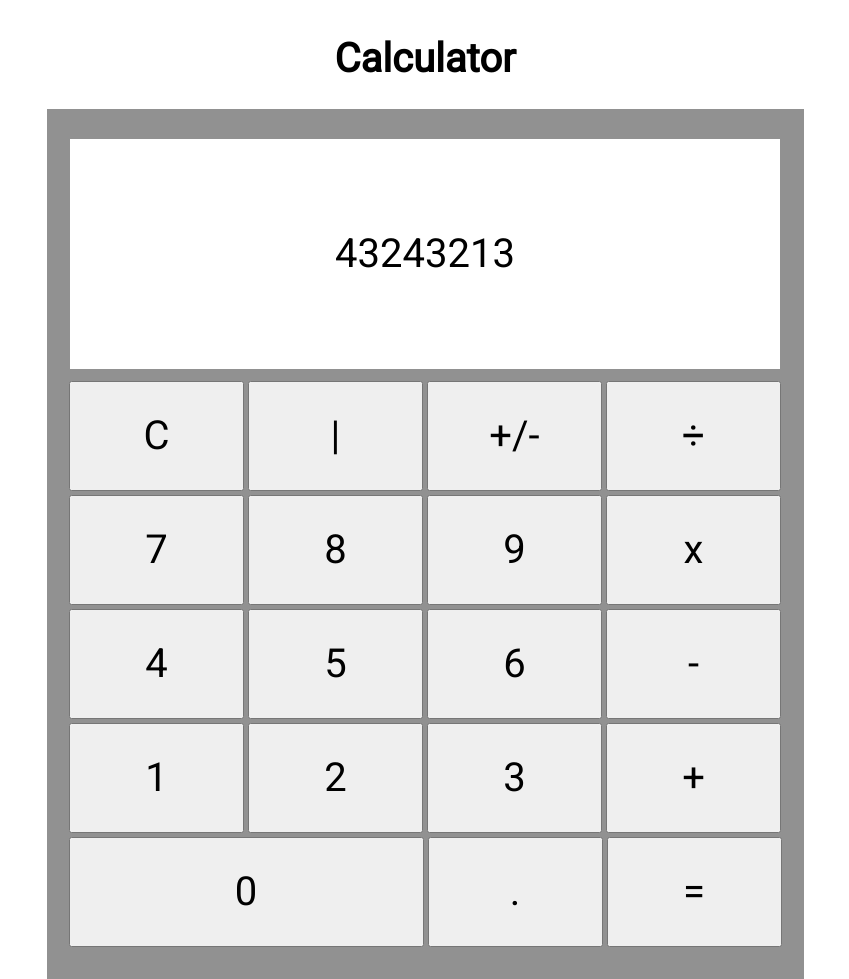
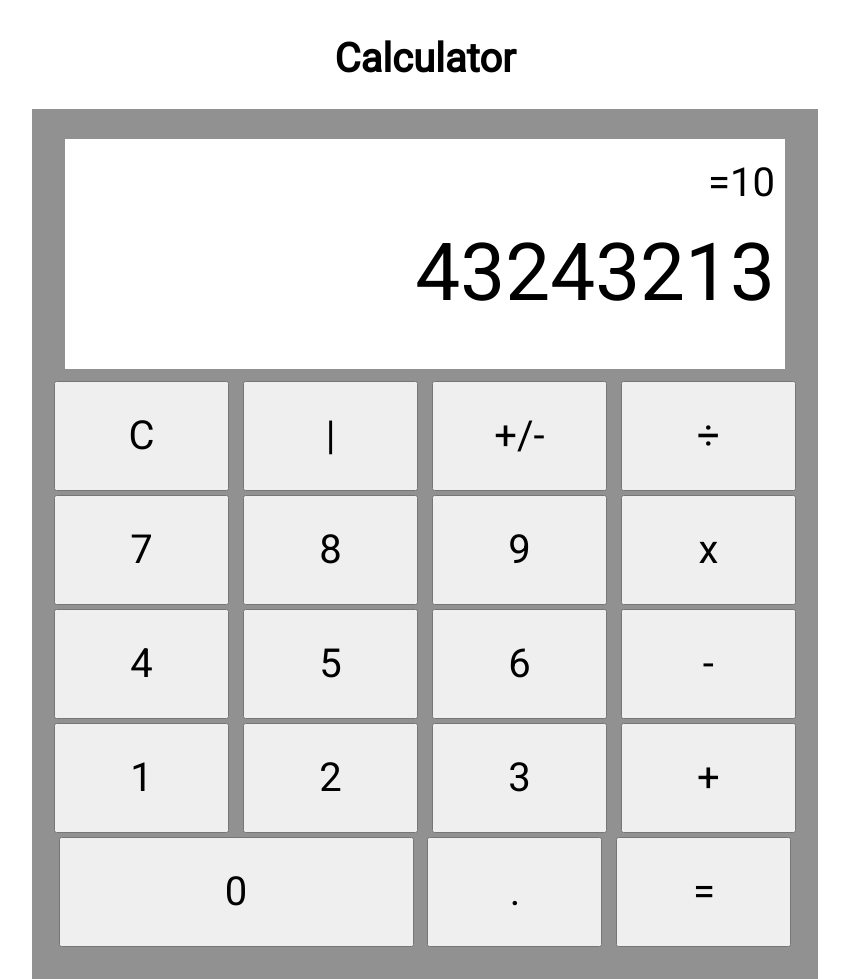
Before and after one commit to Hrid1402/Calculator, a plain HTML site: page index.html in a window 1280 px wide. Shown: the whole page, without its empty margins (215-1064 px from the left). Drawn offline with Linux system fonts and the light colour scheme.

Commit message:
Screen calculator finished

```diff
--- a/index.html
+++ b/index.html
@@ -10,37 +10,38 @@
     <h1>Calculator</h1>
     <div class="CalculatorBase">
         <div class="screen">
-            <p>43243213</p>
+            <p class="littleNumber">=10</p>
+            <p class="mainNumber">43243213</p>
         </div>
-        <div class="row1">
+        <div class="row1" class="row">
             <button>C</button>
             <button>|</button>
             <button>+/-</button>
             <button>÷</button>
         </div>
 
-        <div class="row2">
+        <div class="row2" class="row">
             <button>7</button>
             <button>8</button>
             <button>9</button>
             <button>x</button>
         </div>
 
-        <div class="row3">
+        <div class="row3" class="row">
             <button>4</button>
             <button>5</button>
             <button>6</button>
             <button>-</button>
         </div>
 
-        <div class="row4">
+        <div class="row4" class="row">
             <button>1</button>
             <button>2</button>
             <button>3</button>
             <button>+</button>
         </div>
 
-        <div class="row5">
+        <div class="row5" class="row">
             <button class="zero">0</button>
             <button class="n">.</button>
             <button class="n">=</button>
--- a/styles.css
+++ b/styles.css
@@ -19,16 +19,26 @@ body{
 }
 .screen{
     display: flex;
-    justify-content: center;
-    flex-direction: row;
-    align-items: center;
+    flex-direction: column;
+    align-items: end;
+    padding-right: 10px;
     width: 710px;
     height: 230px;
     margin-bottom: 10px;
     background-color: white;
 }
+.screen .mainNumber{
+    margin-top: 0px;
+    margin-bottom: 20px;
+    font-size: 80px;
+}
+.screen .littleNumber{
+    margin-top: 20px;
+    font-size: 40px;
+    margin-bottom: 20px;
+}
 
-.CalculatorBase div{
+.CalculatorBase div .row{
     display: flex;
     justify-content: center;
     flex-direction: row;
```
